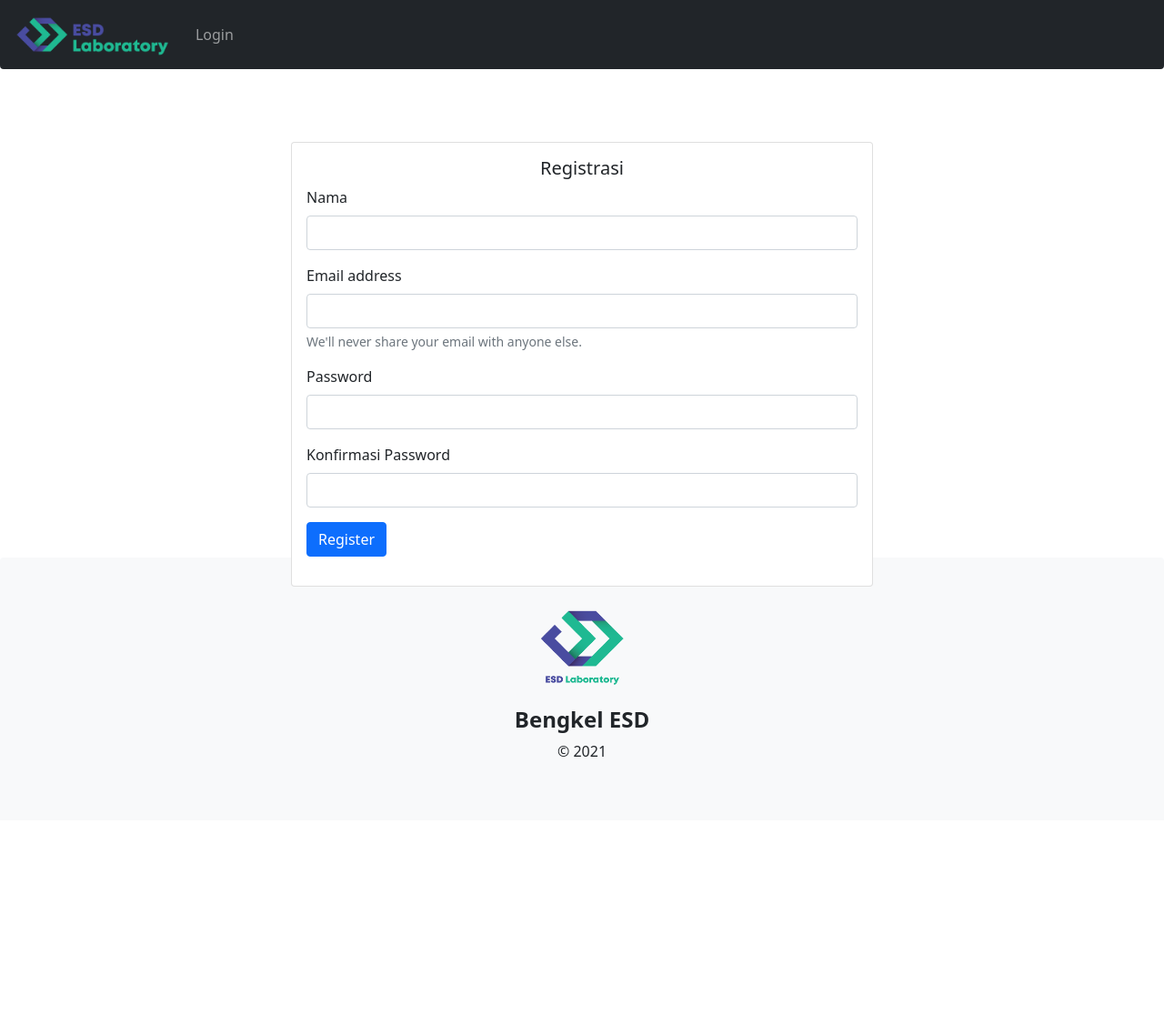
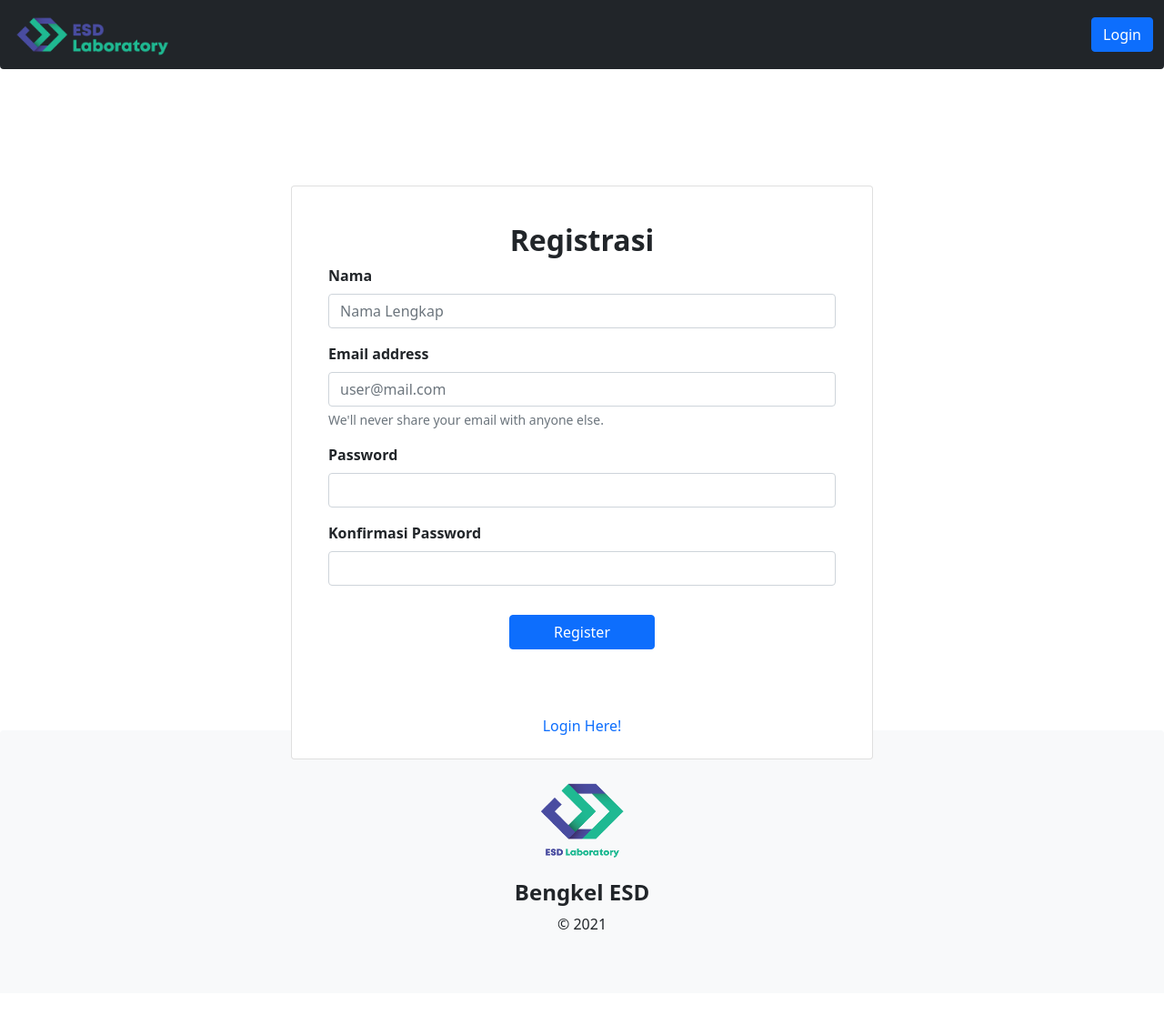
Before and after one commit to adelrimuhammad/pelatihan_sertif, a PHP site: page /register.php in a window 1280 px wide. Shown: the whole page at 91% size. Before the commit the page ends 832 px from the top, so only its background shows below. Run offline with PHP 8.4, Linux system fonts and the light colour scheme.

Commit message:
update minor

```diff
--- a/bengkel/register.php
+++ b/bengkel/register.php
@@ -1,5 +1,3 @@
-
-
 <html>
 
 <!doctype html>
@@ -26,42 +24,43 @@
                 <span class="navbar-toggler-icon"></span>
             </button>
             <div class="collapse navbar-collapse" id="navbarSupportedContent">
-                <ul class="navbar-nav me-auto mb-2 mb-lg-0">
-                    <li class="nav-item">
-                        <a class="nav-link" aria-current="page" href="login.php">Login</a>
-                    </li>
-
-                </ul>
-
+                <ul class="navbar-nav me-auto mb-2 mb-lg-0"></ul>
+                <div class="d-flex">
+                    <a class="btn btn-primary" aria-current="page" href="login.php">Login</a>
+                </div>
             </div>
         </div>
     </nav>
 
-    <div class="card w-50" style="left:25%; top:10%; ">
+    <div class="card w-50 mt-5" style="left:25%; top:10%; ">
 
         <div class="card-body">
-            <h5 class="card-title" style="text-align: center;">Registrasi</h5>
-
+            <h2 class="card-title fw-bold text-center mt-4">Registrasi</h2>
+            <div class="container px-4">
                 <form action="asset/register_proses.php" method="POST">
                     <div class="mb-3">
-                    <label for="nama" class="form-label">Nama</label>
-                    <input type="text" class="form-control" id="nama" name="nama">
+                        <label for="nama" class="form-label fw-bold">Nama</label>
+                        <input type="text" class="form-control" id="nama" name="nama" placeholder="Nama Lengkap">
                     </div>
                     <div class="mb-3">
-                    <label for="email" class="form-label">Email address</label>
-                    <input type="email" class="form-control" id="email" name="email" aria-describedby="emailHelp">
+                        <label for="email" class="form-label fw-bold">Email address</label>
+                        <input type="email" class="form-control" id="email" name="email" aria-describedby="emailHelp" placeholder="user@mail.com">
                         <div id="emailHelp" class="form-text">We'll never share your email with anyone else.</div>
                     </div>
                     <div class="mb-3">
-                    <label for="password" class="form-label">Password</label>
+                        <label for="password" class="form-label fw-bold">Password</label>
                         <input type="password" class="form-control" id="password" name="password">
                     </div>
                     <div class="mb-3">
-                    <label for="konfirmasi_password" class="form-label">Konfirmasi Password</label>
+                        <label for="konfirmasi_password" class="form-label fw-bold">Konfirmasi Password</label>
                         <input type="password" class="form-control" id="konfirmasi_password" name="konfirmasi_password">
                     </div>
-                <button type="submit" class="btn btn-primary" name="register">Register</button>
+                    <center>
+                        <button class="btn btn-primary px-5 mt-3 mb-5" type="submit" name="register">Register</button>
+                    </center>
                 </form>
+            </div>
+            <a class="nav-link text-center" href="login.php">Login Here!</a>
         </div>
     </div>
 
```
Also changed, not shown: bengkel/asset/header.php (+3 -7 lines), bengkel/login.php (+21 -25 lines). Lines whose indentation alone changed are shown as unchanged.
